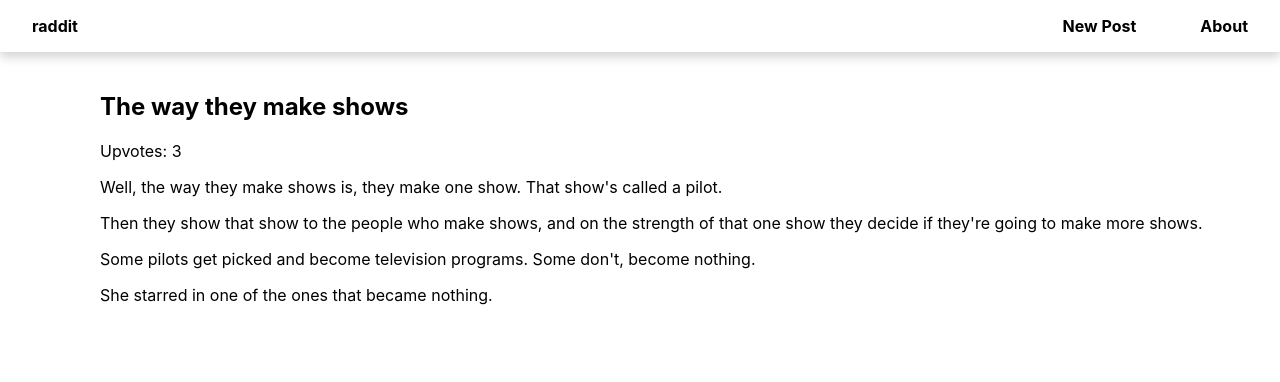
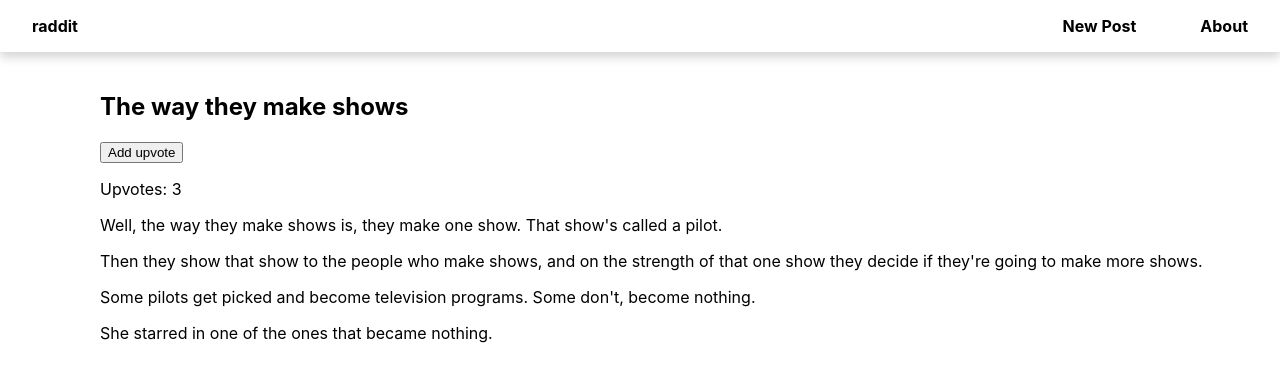
Before and after one commit to roskill/raddit, a React (Create React App) app in the folder frontend/: page /posts/1 in a window 1280 px wide. Shown: the top 382 px of the page. Built offline with nearby package versions, Linux system fonts and the light colour scheme; no server answers.

Commit message:
Add upvote section

```diff
--- /dev/null
+++ b/frontend/src/components/UpvoteSection.jsx
@@ -0,0 +1,18 @@
+import React from 'react';
+
+const UpvoteSection = ({ postId, upvotes, setPostInfo }) => {
+  const upvotePost = async () => {
+    const result = await fetch(`/api/posts/${postId}/upvote`, { method: 'post' });
+    const body = await result.json();
+    setPostInfo(body);
+  };
+
+  return (
+    <div>
+      <button onClick={() => upvotePost()}>Add upvote</button>
+      <p>Upvotes: {upvotes}</p>
+    </div>
+  );
+};
+
+export default UpvoteSection;
--- a/frontend/src/pages/PostPage.jsx
+++ b/frontend/src/pages/PostPage.jsx
@@ -1,5 +1,6 @@
 import React, { useState, useEffect } from 'react';
 import posts from './posts';
+import UpvoteSection from '../components/UpvoteSection';
 import NotFoundPage from './NotFoundPage';
 
 const PostPage = ({ match }) => {
@@ -20,7 +21,7 @@ const PostPage = ({ match }) => {
   return (
     <div className="post-content">
       <h2>{post.postTitle}</h2>
-      <p>Upvotes: {postInfo.upvotes}</p>
+      <UpvoteSection postId={postId} upvotes={postInfo.upvotes} setPostInfo={setPostInfo} />
       {post.postContent.map((paragraph, key) => (
         <p key={key}>{paragraph}</p>
       ))}
```
